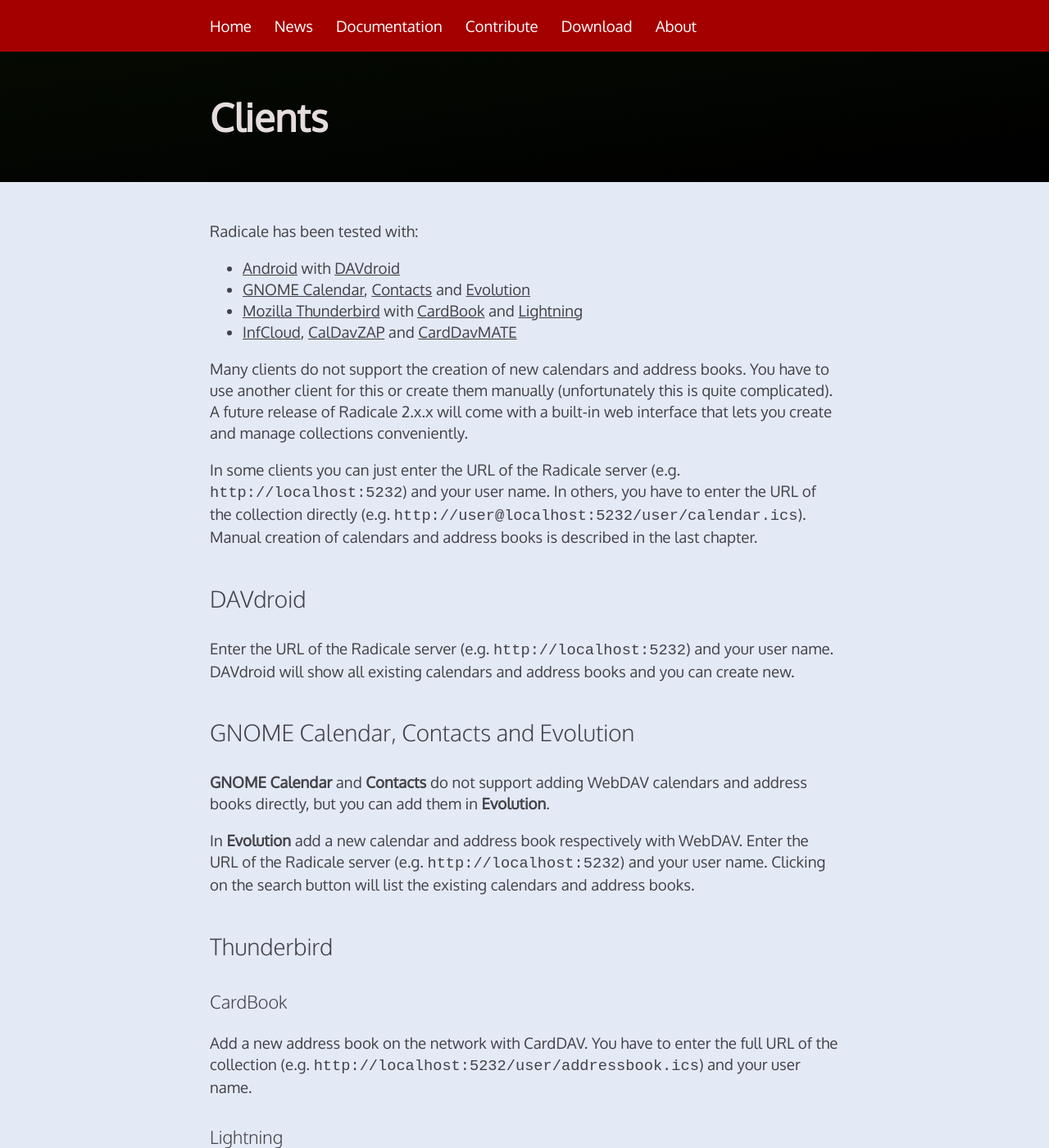
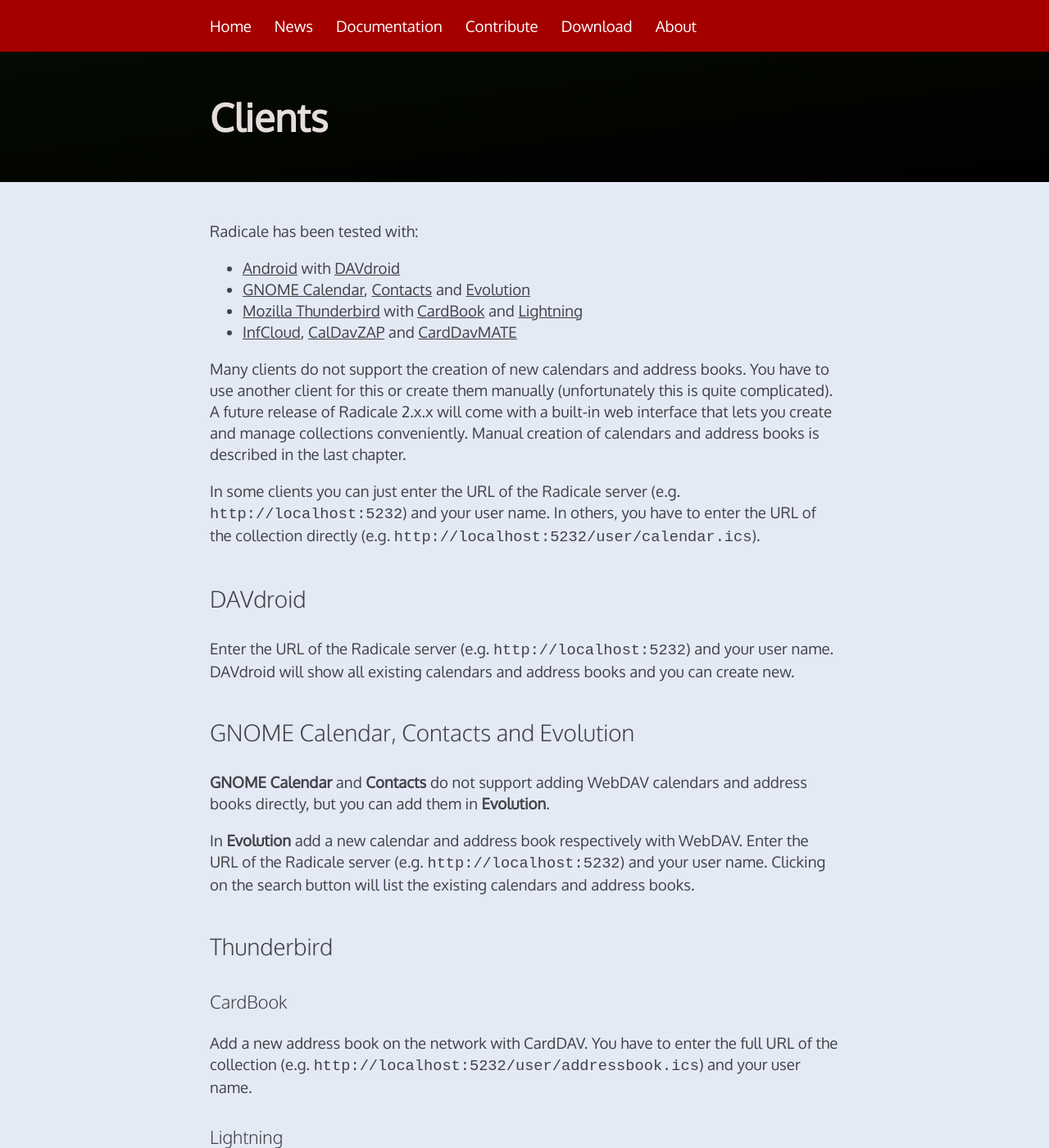
Before and after one commit to Kozea/Radicale, a Jekyll site: the page built from use.md, in a window 1280 px wide and 1400 px high. Shown: the whole window at 82% size. Built offline with Jekyll 4.4.1, drawn with Linux system fonts in a browser that asks for light colours; some of the changed lines change nothing that is shown; some of the changed text lies outside the part shown.

Commit message:
Remove user from URLs

````diff
--- a/use.md
+++ b/use.md
@@ -22,13 +22,13 @@
 You have to use another client for this or create them manually
 (unfortunately this is quite complicated). A future release of Radicale 2.x.x
 will come with a built-in web interface that lets you create and manage
-collections conveniently.
+collections conveniently. Manual creation of
+calendars and address books is described in the last chapter.
 
 In some clients you can just enter the URL of the Radicale server
 (e.g. `http://localhost:5232`) and your user name. In others, you have to
 enter the URL of the collection directly
-(e.g. `http://user@localhost:5232/user/calendar.ics`). Manual creation of
-calendars and address books is described in the last chapter.
+(e.g. `http://localhost:5232/user/calendar.ics`).
 
 ## DAVdroid
 
@@ -57,7 +57,9 @@
 ### Lightning
 
 Add a new calendar on the network with CalDAV. You have to enter the full URL
-of the collection (e.g. `http://user@localhost:5232/user/calendar.ics`).
+of the collection (e.g. `http://localhost:5232/user/calendar.ics`).
+If you want to add calendars from different users on the same server, you can
+specify the user name in the URL (e.g. `http://user@localhost...`)
 
 ## InfCloud, CalDavZAP and CardDavMATE
 
@@ -103,7 +105,7 @@
 To create a new calendar run something like:
 
 ```shell
-$ curl -u user -X MKCOL 'http://user@localhost:5232/user/calendar.ics' --data \
+$ curl -u user -X MKCOL 'http://localhost:5232/user/calendar.ics' --data \
 '<?xml version="1.0" encoding="UTF-8" ?>
 <create xmlns="DAV:" xmlns:C="urn:ietf:params:xml:ns:caldav" xmlns:I="http://apple.com/ns/ical/">
   <set>
````
